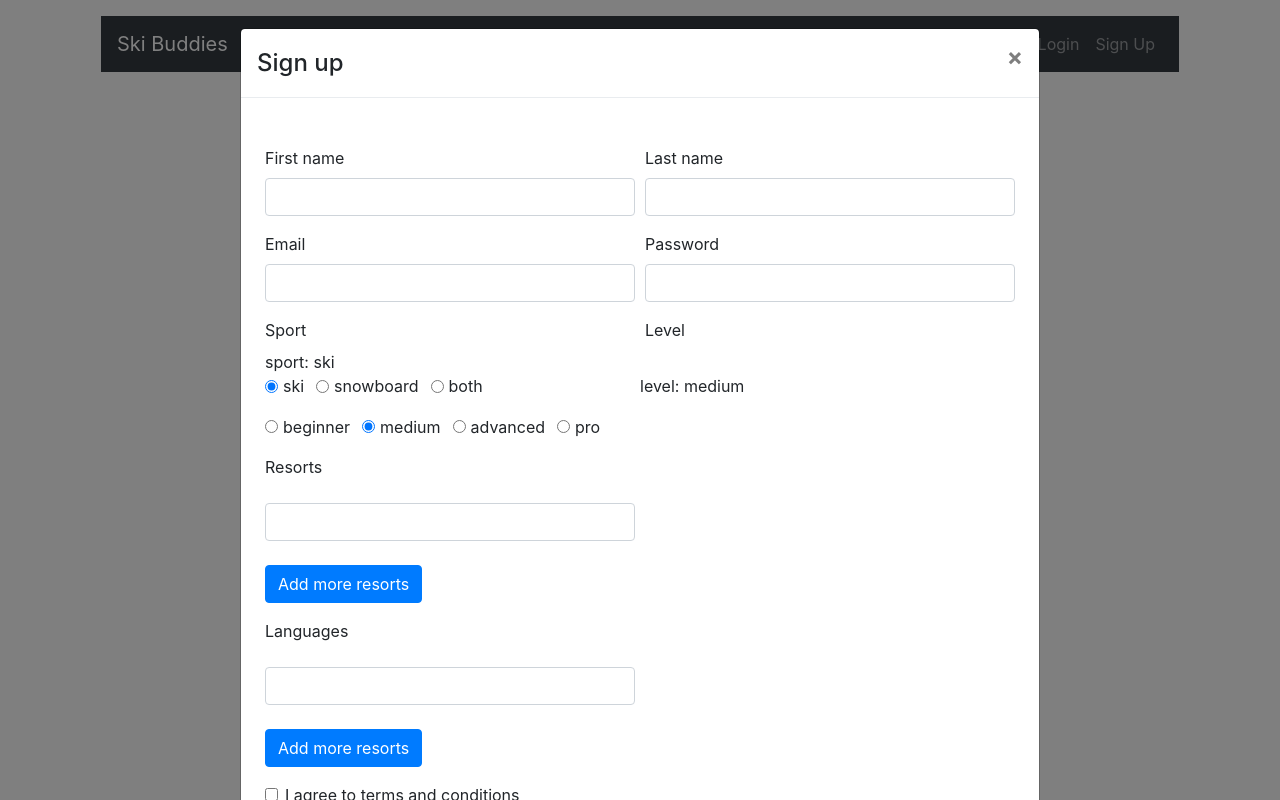
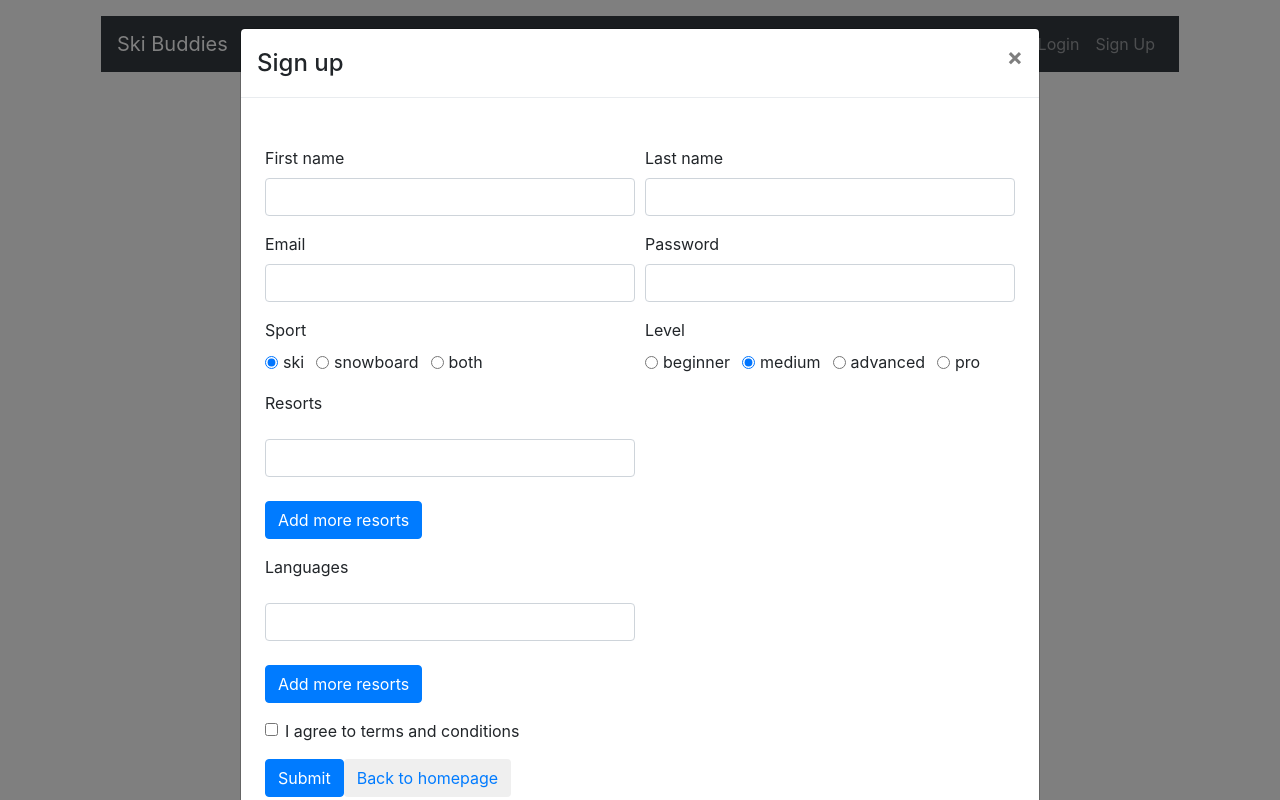
Before and after one commit to stefi23/ski-with-me, a React (Create React App) app in the folder client/: page /register in a window 1280 px wide. Built offline with nearby package versions, Linux system fonts and the light colour scheme; no server answers.

Commit message:
Cleaned the code

```diff
--- a/client/src/components/InputBox.js
+++ b/client/src/components/InputBox.js
@@ -2,7 +2,8 @@ import React from "react";
 
 function InputBox({label,value,onChange}){
     return(
-    <> <label>{label}</label>
+    <>
+        <label>{label}</label>
         <input
             type="text"
             className="form-control"
--- a/client/src/components/RadioBox.js
+++ b/client/src/components/RadioBox.js
@@ -16,8 +16,6 @@ function RadioBox({label,value,onChange, defaultChecked, id, name}){
         <label className="form-check-label" for={id}>
             {label}
         </label>
-
-
         </>
 
 
--- a/client/src/components/Register.js
+++ b/client/src/components/Register.js
@@ -1,4 +1,4 @@
-import React, {useState, useEffect} from "react";
+import React, {useState, useEffect, useDebugValue} from "react";
 import axios from "axios";
 import { Link, withRouter, useHistory } from "react-router-dom";
 import MultipleComponent from "./MultipleInput";
@@ -6,17 +6,13 @@ import { Modal, Button } from "react-bootstrap";
 import InputBox from "./InputBox"
 import RadioBox from "./RadioBox"
 
-const useInput = (initialValue = "") => {
-  const [value, setValue] = useState(initialValue)
-  useEffect(() => {
-   setValue(initialValue);
-  }, []);
+const useInput = (input) => {
+  const [value, setValue] = useState(input)
   function handleInputChange(event){
     setValue(event.target.value)
   }
   return [value, handleInputChange]
 }
-
 
 
 function Register(props) {
@@ -101,7 +97,6 @@ function Register(props) {
                   value={email}
                   onChange={handleEmailChange}
                 />
-
               </div>
               <div className="form-group col-md-6">
                 <InputBox
@@ -110,7 +105,6 @@ function Register(props) {
                   onChange={handlePasswordChange}
                 />
               </div>
-
             </div>
             <div className="form-row">
               <div className="form-group col-md-6 mb-0">
@@ -119,167 +113,76 @@ function Register(props) {
               <div className="form-group col-md-6 mb-0">
                 <label>Level</label>
               </div>
-
             </div>
-            {`sport: ${sport}`}
             <div className="form-row">
               <div className="form-group col-md-6">
                 <div className="form-check form-check-inline">
-                  {/* Test Radio Box
-                  RadioBox */}
                   <RadioBox
+                    name="sport"
                     label="ski"
-                    name="sport"
                     value="ski"
                     onChange={handleSportChange}
                     defaultChecked={sport === "ski"}
                     id="sport-ski"
                     />
-                  {/* <input
-                    className="form-check-input"
-                    type="radio"
-                    name="sport"
-                    id="inlineRadio1"
-                    value="ski"
-                    onChange={handleSportChange}
-                    defaultChecked={sport === "ski"}
-                  />
-                  <label className="form-check-label" for="inlineRadio1">
-                    ski
-                  </label> */}
                 </div>
-
                 <div className="form-check form-check-inline">
                   <RadioBox
+                    name="sport"
                     label="snowboard"
                     value="snowboard"
-                    name="sport"
                     onChange={handleSportChange}
                     defaultChecked={sport === "snowboard"}
                     id="sport-snowboad"
                      />
-                  {/* <input
-                    className="form-check-input"
-                    type="radio"
-                    name="sport"
-                    id="inlineRadio2"
-                    value="snowboard"
-                    onChange={handleSportChange}
-                    defaultChecked={sport === "snowboard"}
-                  />
-                  <label className="form-check-label" for="inlineRadio2">
-                    snowboard
-                  </label> */}
                 </div>
                 <div className="form-check form-check-inline">
                   <RadioBox
+                   name="sport"
                     label="both"
                     value="both"
-                    name="sport"
                     onChange={handleSportChange}
                     defaultChecked={sport === "both"}
                     id="sport-both" />
-                  {/* <input
-                    className="form-check-input"
-                    type="radio"
-                    name="sport"
-                    id="inlineRadio3"
-                    value="both"
-                    defaultChecked={sport === "both"}
-                    onChange={handleSportChange}
-                  />
-                  <label className="form-check-label" for="inlineRadio3">
-                    both
-                  </label> */}
                 </div>
               </div>
-                {`level: ${level}`}
               <div className="form-group col-md-6">
                 <div className="form-check form-check-inline">
                   <RadioBox
+                    name="level"
                     label="beginner"
                     value="beginner"
-                    name="level"
                     onChange={handleLevelChange}
                     defaultChecked={level === "beginner"}
                     id="level-beginner"
                     />
-                  {/* <input
-                    className="form-check-input"
-                    type="radio"
-                    name="level"
-                    id="inlineRadio1"
-                    value="beginner"
-                    defaultChecked={level === "beginner"}
-                    onChange={handleLevelChange}
-                  />
-                  <label className="form-check-label" for="inlineRadio1">
-                    beginner
-                  </label> */}
                 </div>
                 <div className="form-check form-check-inline">
                    <RadioBox
+                    name="level"
                     label="medium"
                     value="medium"
-                    name="level"
                     onChange={handleLevelChange}
                     defaultChecked={level === "medium"}
                     id="level-medium"/>
-                  {/* <input
-                    className="form-check-input"
-                    type="radio"
-                    name="level"
-                    id="inlineRadio1"
-                    value="medium"
-                    defaultChecked={level === "medium"}
-                    onChange={handleLevelChange}
-                  />
-                  <label className="form-check-label" for="inlineRadio1">
-                    medium
-                  </label> */}
                 </div>
                 <div className="form-check form-check-inline">
                   <RadioBox
+                    name="level"
                     label="advanced"
                     value="advanced"
-                    name="level"
                     onChange={handleLevelChange}
                     defaultChecked={level === "advanced"}
                     id="level-advanced" />
-                  {/* <input
-                    className="form-check-input"
-                    type="radio"
-                    name="level"
-                    id="inlineRadio2"
-                    value="advanced"
-                    defaultChecked={level === "advanced"}
-                    onChange={handleLevelChange}
-                  />
-                  <label className="form-check-label" for="inlineRadio2">
-                    advanced
-                  </label> */}
                 </div>
                 <div className="form-check form-check-inline">
                   <RadioBox
+                    name="level"
                     label="pro"
                     value="pro"
-                    name="level"
                     onChange={handleLevelChange}
                     defaultChecked={level === "pro"}
                     id="level-pro" />
-                  {/* <input
-                    className="form-check-input"
-                    type="radio"
-                    name="level"
-                    id="inlineRadio3"
-                    value="pro"
-                    onChange={handleLevelChange}
-                    defaultChecked={level === "pro"}
-                  />
-                  <label className="form-check-label" for="inlineRadio3">
-                    pro
-                  </label> */}
-
                 </div>
               </div>
             </div>
```
Lines whose indentation alone changed are shown as unchanged.
